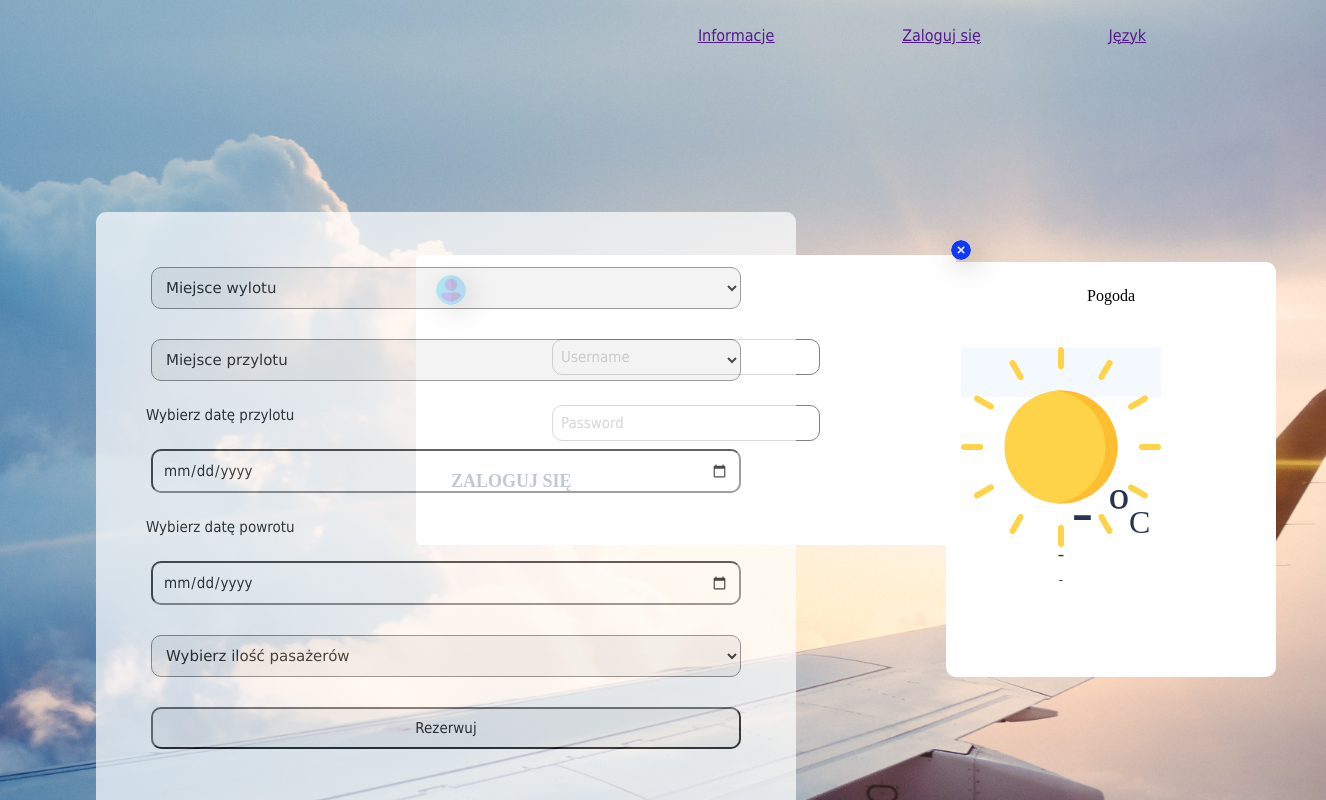
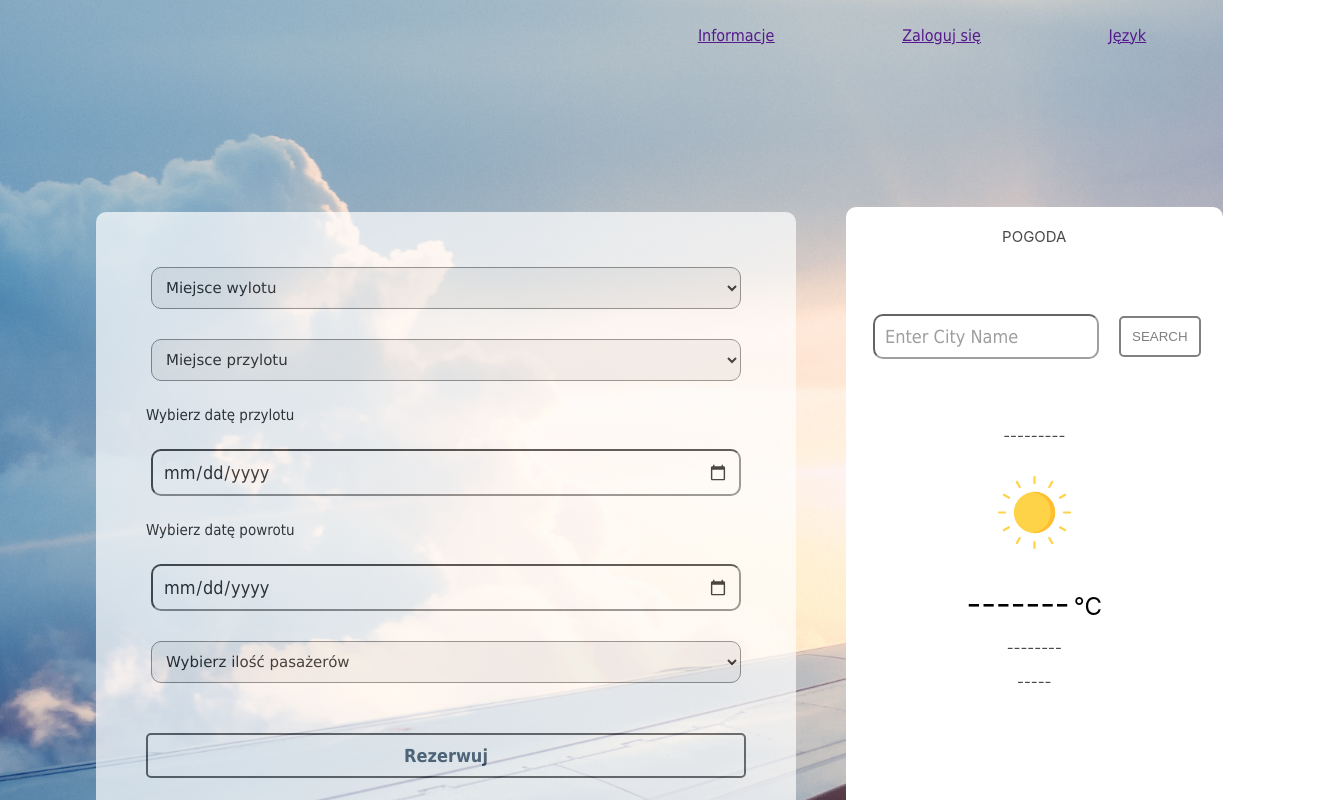
Before and after one commit to AlicjaDB/AlicjaDB, a website built with webpack: page src/index.html in a window 1280 px wide. Shown: the top 800 px of the page, 1326 px wide, since content can reach past the window. Built offline with nearby package versions, Linux system fonts and the light colour scheme.

Commit message:
third commit

```diff
--- a/src/index.html
+++ b/src/index.html
@@ -31,8 +31,8 @@
                     <div class="popup-content1">
                         <img src="./assets/img/cancel.png" alt="Cancel" class="cancel">
                     <img class="user" src="./assets/img/user.png" alt="User">
-                    <input class="input1" type="text" placeholder="Username">
-                    <input class="input2" type="password" placeholder="Password">
+                    <input class="input1" type="text" placeholder="Nazwa użytkownika">
+                    <input class="input2" type="password" placeholder="Hasło">
                     <a href="#" class="button" id="button">Zaloguj się</a>
                     </div>
 
@@ -68,22 +68,34 @@
                 <option value="three">3 pasażerów</option>
                 </select>
 
-                <input type="submit" value="Rezerwuj" id="xxx" />
+                <a href="#" class="submit" id="xxx">Rezerwuj</a>
 
             </div>
         </form>
 
     </div>
-    <div class="container3">
-        <div class="app-title">Pogoda</div>
-        <div class="notification"></div>
-        <div class="weather-container">
-            <div class="weather-icon"><img src="icons/sun.svg"></div>
-            <div class="temperature-value"><p>- &#186;<span>C</span></p></div>
-            <div class="temperature-description"><p> - </p></div>
-            <div class="location"><p>-</p></div>
+
+    <div class="container3"><p>Pogoda</p>
+        <form id="search-form">
+            <input type="search" placeholder="Enter City Name" id="search-input"
+            required autocomplete="off"/>
+
+            <button id="search-button">Search</button>
+        </form>
+    <div id="location">
+        <p>---------</p>
         </div>
+        <div id="temp">
+        <img id="temp-icon" src="./icons/sun.svg" alt="">
+        <p><span id="temp-value">-------</span> <span id="temp-unit">&#176c</span> </p>
+        </div>
+        <div id="climate">
+        <p>--------</p>
+        </div>
+        <div id="date"><p>-----</p></div>
     </div>
+
+
 
         </main>
         <footer class="Stopka">
--- a/src/index.js
+++ b/src/index.js
@@ -10,21 +10,180 @@ import style from "../src/index.scss"
 // });
 
 // okno popup -----------------------------------------------------------------------
-// const btn1=document.getElementById("button1");
-// console.log(btn1);
-// const pop1=document.querySelector(".popup");
-// console.log(pop1);
-// function pop_up(){
-//     pop1.style.display = "flex";
-// }
-// btn1.addEventListener("click",pop_up);
+const btn1=document.getElementById("button");
+console.log(btn1);
+const pop1=document.querySelector(".popup-content");
+console.log(pop1);
+function pop_up(){
+    pop1.style.display = "flex";
+}
+btn1.addEventListener("click",pop_up);
 
 
 
-document.getElementById("button").addEventListener("click",function(){
-     document.querySelector(".popup").style.display = "flex";
+document.getElementById("xxx").addEventListener("click",function(){
+     document.querySelector(".popup-content").style.display = "flex";
 })
 
 document.querySelector(".cancel").addEventListener("click", function(){
     document.querySelector(".popup-content").style.display="none";
-})
+});
+
+/// pogoda i data ////
+
+let loc = document.getElementById("location");
+let tempicon=document.getElementById("temp-icon");
+let tempvalue=document.getElementById("temp-value");
+let climate=document.getElementById("climate");
+let iconfile;
+const searchInput=document.getElementById("search-input");
+const searchButton=document.getElementById("search-button");
+
+searchButton.addEventListener('click', (e)=>
+{
+
+e.preventDefault();
+getWeather(searchInput.value);
+searchInput.value='';
+});
+
+const getWeather=async (city) =>{
+
+  try{
+
+    const res =await fetch(`https://api.openweathermap.org/data/2.5/weather?q=${city}&appid=20c5e6a815d03428798c0eef34f7402d`,
+
+    );
+
+    const weatherData= await res.json();
+    console.log(weatherData);
+    const{name}=weatherData;
+    const{feels_like}=weatherData.main;
+    const{id,main}=weatherData.weather[0];
+    loc.textContent=name;
+    climate.textContent=main;
+    tempvalue.textContent=Math.round(feels_like-273);
+    if(id<300 && id>200)
+    {
+      tempicon.src="./icons/storm.svg"
+    }
+    else
+    if(id<400 && id>300)
+    {
+      tempicon.src="./icons/clouds.svg"
+    }
+    else
+    if(id<600 && id>500)
+    {
+      tempicon.src="./icons/rain.svg"
+    }
+    else
+    if(id<700 && id>600)
+    {
+      tempicon.src="./icons/snow.svg"
+    }
+    else
+    if(id<800 && id>700)
+    {
+      tempicon.src="./icons/cloud.svg"
+    }
+    else
+    if(id==800)
+    {
+      tempicon.src="./icons/sun and cloud.svg"
+    }
+    else
+    if(id>800)
+    {
+      tempicon.src="./icons/sun.svg"
+    }
+  }
+    catch(error){
+      alert("city not found");
+    }
+
+
+};
+
+
+
+
+
+
+
+
+
+
+
+
+
+// window.addEventListener("load", ()=>{
+
+//   let long;
+//   let lat;
+// if(navigator.geolocation)
+// {
+//   navigator.geolocation.getCurrentPossition((position)=>
+//   {
+//   long=position.coords.longitute;
+//   lat=position.coords.latitude;
+//   const proxy="https://robwu.nl/cors-anywhere.html/";
+
+//   const api=`${proxy}api.openweathermap.org/data/2.5/weather?lat=${lat}&lon=${long}&appid=20c5e6a815d03428798c0eef34f7402d`
+
+//   fetch(api)
+//   .then((res) => res.json())
+//   .then((data) => {
+
+
+//     const{name}= data;
+//     const{feels_like}= data.main;
+//     const{id,main}=data.weather[0];
+
+//     loc.textContent=name;
+//     climate.textContent=main;
+//     tempvalue.textContent=Math.round(feels_like-273);
+//     if(id<300 && id>200)
+//     {
+//       tempicon.src="./icons/storm.svg"
+//     }
+//     else
+//     if(id<400 && id>300)
+//     {
+//       tempicon.src="./icons/clouds.svg"
+//     }
+//     else
+//     if(id<600 && id>500)
+//     {
+//       tempicon.src="./icons/rain.svg"
+//     }
+//     else
+//     if(id<700 && id>600)
+//     {
+//       tempicon.src="./icons/snow.svg"
+//     }
+//     else
+//     if(id<800 && id>700)
+//     {
+//       tempicon.src="./icons/cloud.svg"
+//     }
+//     else
+//     if(id==800)
+//     {
+//       tempicon.src="./icons/sun and cloud.svg"
+//     }
+//     else
+//     if(id>800)
+//     {
+//       tempicon.src="./icons/sun.svg"
+//     }
+
+
+//     console.log(data);
+//   })
+//   .catch((err) => console.log(err));
+
+//   }
+
+//   )}
+// })
--- a/src/index.scss
+++ b/src/index.scss
@@ -22,18 +22,13 @@ body{
 }
 
 li{
-    font-size: 15px solid;
+    font-size: 18px solid;
     text-decoration: underline;
     font-family: tahoma;
+}
 
-
-
-
-}
 li a:hover {
 color: darkblue;
-
-
 }
 
 
@@ -59,15 +54,27 @@ margin: 25px;
 }
 
 .submit{
-    text-align: right;
-    font-size: 15px;
-    border-radius: 10px;
-    padding-bottom: 80px;
-
+  background: #FFF;
+  padding: 10px 15px;
+  color: #34495e;
+  font-weight: bolder;
+  font-size: 18px;
+  border-radius: 5px;
+  box-shadow: 6px 6 px 29px -4px rgba(0,0,0,0.75);
+  margin-top: 25px;
+  text-decoration: none;
+  transition: 0.4s;
+  text-align: center;
+  display: block;
+  border: 2px solid #494949;
 
 }
+.submit:hover{
+background: #34495e;
+color: #FFF;
+}
 input{
-    font-size:15px;
+    font-size:18px;
     font-family: Tahoma;
     margin: 5px;
     padding:10px;
@@ -120,114 +127,113 @@ footer{
 main{
     display:flex;
     margin: 100px;
+}
+/// weather ////
+
+.container3{
+
+width: 500px;
+height: 600px;
+background-color: #FFF;
+display: block;
+text-align: center;
+padding: 5px;
+margin: 0;
+border-radius: 10px;
+padding-bottom: 15px;
+margin-top: 45px;
+opacity: 0,7;
+
+
+}
+.container3 p{
+  text-align: center;
+  font-family: -apple-system, BlinkMacSystemFont, 'Segoe UI', Roboto, Oxygen, Ubuntu, Cantarell, 'Open Sans', 'Helvetica Neue', sans-serif, border;
+  font-size: 15px;
+  color: #494949;
+  text-transform: uppercase;
 
 
 
 }
 
+#search-button{
+  color: #494949;
+    text-transform: uppercase;
+    text-decoration: none;
+    background: white;
+    border-radius: 5px;
+    margin-left: 15px;
+    padding: 11px;
+    border: 2px solid #494949;
+    display: inline-block;
+    transition: all 0.4 ease 0s;
 
-   .container3{
-    width: 300px;
-    height: 350px;
-    background-color: #FFF;
-    display:block;
-    float: right;
-    margin: 100px;
-    padding: 15px;
-    border-radius: 10px;
-    padding-bottom : 50px;
-  }
+}
 
-  .app-title{
-    width: 300px;
-    height: 50px;
-    border-radius: 10px 10px 0 0;
-    text-align: center;
-    padding: 10px 0;
+#temp{
+  text-align: center;
+}
 
-  }
+#temp #temp-unit{
+  font-family: -apple-system, BlinkMacSystemFont, 'Segoe UI', Roboto, Oxygen, Ubuntu, Cantarell, 'Open Sans', 'Helvetica Neue', sans-serif;
+  font-size: 1.5rem;
+  color:black ;
+}
+#temp #temp-value{
+  font-family: -apple-system, BlinkMacSystemFont, 'Segoe UI', Roboto, Oxygen, Ubuntu, Cantarell, 'Open Sans', 'Helvetica Neue', sans-serif;
+  font-size: 2rem;
+  color:black ;
+}
+#climate{
+  font-family: -apple-system, BlinkMacSystemFont, 'Segoe UI', Roboto, Oxygen, Ubuntu, Cantarell, 'Open Sans', 'Helvetica Neue', sans-serif;
+  font-size: 2.5rem;
+  color:black ;
+  text-align: center;
+}
+#location{
+  font-family: -apple-system, BlinkMacSystemFont, 'Segoe UI', Roboto, Oxygen, Ubuntu, Cantarell, 'Open Sans', 'Helvetica Neue', sans-serif;
+  font-size: 2.5rem;
+  color:black ;
+  text-align: center;
+}
+#temp-icon{
+  margin: 1rem;
+  width:20%;
+  height: auto;
+}
+#search-form{
+  display: flex;
+  align-items: center;
+  padding: 15px;
+  margin: 2px;
+  height: 20%;
+  width: 25%;
+  float: none;
+}
 
-  .app-title p{
-    text-align: center;
-    padding: 15px;
-    margin: 0 auto;
-    font-size: 1.2em;
-    color: #293251;
-  }
+#search-button:hover{
 
-  .notification{
-    background-color: #f8d7da;
-    display: none;
-  }
+  color: #ffffff;
+  background:#494949;
+  border-color:#494949;
+  transition: all 0.4s ease 0s;
+}
 
-  .notification p{
-    color: #721c24;
-    font-size: 1.2em;
-    margin: 0;
-    text-align: center;
-    padding: 10px 0;
-  }
 
-  .weather-container{
-    width: 200px;
-    height: 50px;
-    background-color: #F4F9FF;
-  }
 
-  .weather-icon{
-    width: 200px;
-    height: 128px;
-
-  }
-
-  .weather-icon img{
-    display: block;
-    margin: 0 auto;
-
-  }
-
-  .temperature-value{
-    width: 300px;
-    height:60px;
-  }
-
-  .temperature-value p{
-    padding: 0;
-    margin: 0;
-    color: #293251;
-    font-size: 4em;
-    text-align: center;
-    cursor: pointer;
-  }
-
-  .temperature-value span{
-    color: #293251;
-    font-size: 0.5em;
-  }
-
-  .temperature-description p{
-    padding: 8px;
-    margin: 0;
-    color: #293251;
-    text-align: center;
-    font-size: 1.2em;
-  }
-  .location p{
-    margin: 0;
-    padding: 0;
-    color: #293251;
-    text-align: center;
-    font-size: 0.8em;
-  }
 .autoprefixer{
   user-select:none;
 }
+
+/// popup///
 .popup{
  position: absolute;
  top: 50%;
  left: 50%;
  transform: translate(-50%, -50%);
  text-align: center;
+
 }
 .popup h1{
   color:#FFF;
@@ -236,17 +242,20 @@ main{
 }
 .button{
   background: #FFF;
-  padding: 10px 15px;
   color: #34495e;
   font-weight: bolder;
-  text-transform: uppercase;
   font-size: 18px;
   border-radius: 5px;
   box-shadow: 6px 6 px 29px -4px rgba(0,0,0,0.75);
   margin-top: 25px;
   text-decoration: none;
   transition: 0.4s;
-  position: center;
+  text-align: center;
+  display: block;
+  margin: 30px auto;
+  width: 50%;
+  padding: 8px;
+  border: 1px solid gray;
 }
 .button:hover{
   background: #34495e;
@@ -256,13 +265,15 @@ main{
 
 .popup-content{
 
-  width:100%;
-  height:100%;
-  position: absolute;
-  top: 0;
-  display: flex;
+  width:50%;
+  height:50vh;
+  position:fixed;
+  top: 100px;
+  left: 100px;
+  display: none;
   justify-content: center;
   align-items: center;
+  z-index: 6;
 }
 
 .popup-content1{
@@ -272,6 +283,7 @@ main{
   padding: 20px;
   border-radius: 5px;
   position: relative;
+
 }
 
 .input1{
@@ -290,15 +302,17 @@ main{
   border: 1px solid gray;
 }
 .user{
-  position:center;
-  top:-15px;
-  right: -15px;
+  position: relative;
+  top:5px;
+  right: 5px;
   background: white;
-  height: 30px;
-  width: 30px;
+  height: 35px;
+  width: 35px;
   border-radius: 50%;
   box-shadow: 6px 6px 29px -4px rgba(0,0,0,0.75);
-  cursor: pointer;
+
+
+
 }
 
 .cancel{
```
Also changed, not shown: src/podstrona.html (+3 -1 lines), src/icons/unknown.png (deleted).
